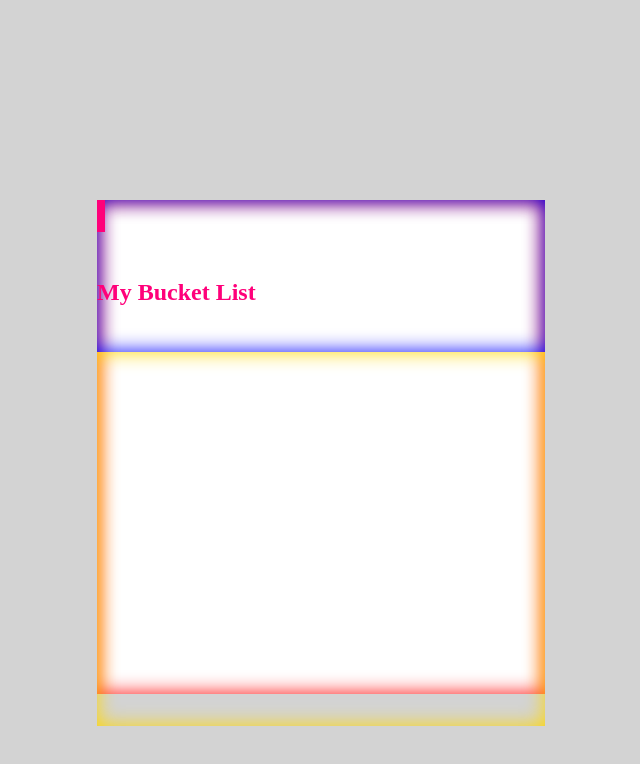
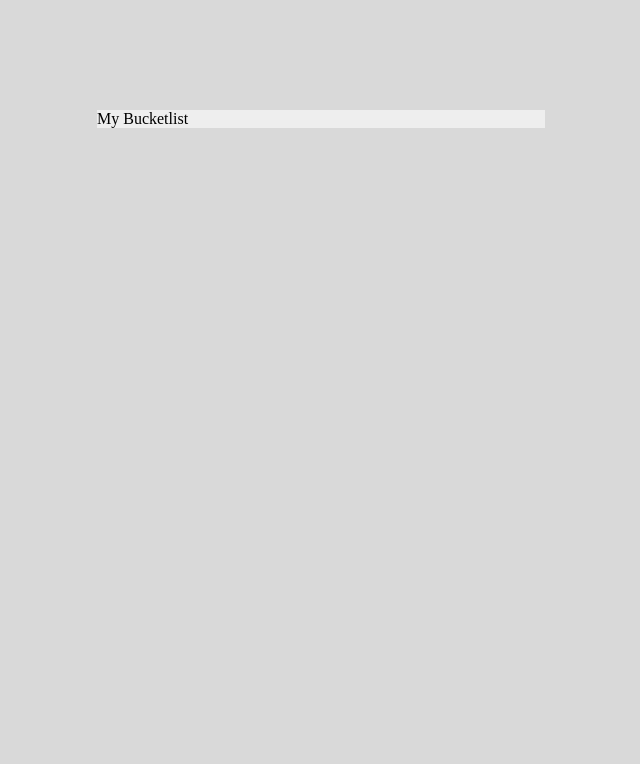
Before and after one commit to Wwththhk/bucketlist, a plain HTML site: page index.html in a window 1280 px wide. Shown: the whole page, without its empty margins (319-959 px from the left). Drawn offline with Linux system fonts and the light colour scheme.

Commit message:
layout 다시 수정

```diff
--- a/index.html
+++ b/index.html
@@ -6,14 +6,11 @@
     </head>
     <body>
 
-        <div class="wrapper">
-            <Header class="header">
-                <div class="bar"></div>
-                My Bucket List
-            </Header>
-            <Main class="contents">
+        <div class="l_wrapper">
+            <section class="bucketlist">
+                My Bucketlist
+            </section>
 
-            </Main>
         </div>
 
     </body>
--- a/style.css
+++ b/style.css
@@ -1,30 +1,24 @@
+/* Resets */
 body {
     margin: unset;
-    background-color: lightgray;
 }
 
-.wrapper {
-    background-color: white;
+/* Layouts */
+.l_wrapper {
     width: 448px;
     height: 494px;
-    margin: 200px auto;
-    box-shadow: inset 0 0 20px red;
+    margin: 110px auto;
 }
 
-.header {
-    font-size: 24px;
-    font-weight: bold;
+/* Design */
 
-    color: #ff007a;
-    line-height: 120px;
-    box-shadow: inset 0 0 20px blue;
+body {
+    background-color: #d9d9d9;
 }
 
-.header .bar {
-    width: 8px;
-    height: 32px;
+.bucketlist {
+    background-color: #eee;
 
-    background-color: #ff007a;
 }
 
 .contents {
```
